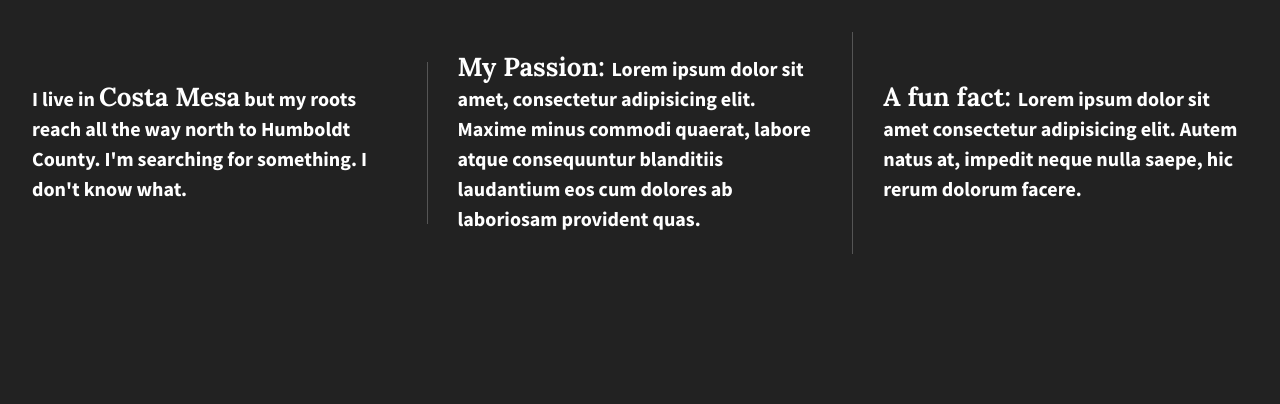
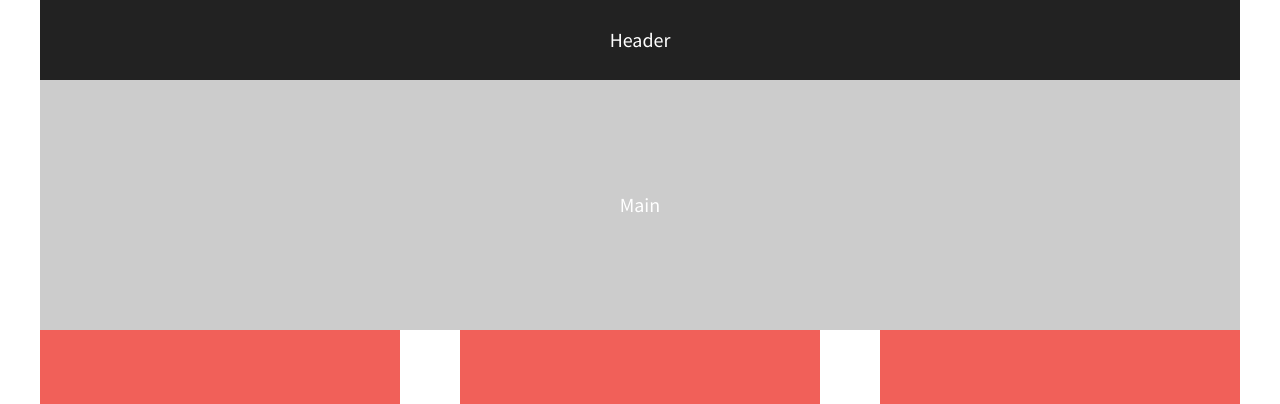
Before and after one commit to MattPahuta/sc-flexbox-sandbox, a plain HTML site: page index.html in a window 1280 px wide. Shown: the top 404 px of the page. Drawn offline with nearby package versions, Linux system fonts and the light colour scheme.

Commit message:
Flexbox testing

```diff
--- a/css/main.css
+++ b/css/main.css
@@ -95,51 +95,81 @@ textarea {
    Author's custom styles
    ========================================================================== */
 
-
 html {
-  background-color: #222;
+  background-color: #fff;
   height: 100%;
   width: 100%;
 }
 
 body {
   font-family: 'Source Sans Pro', sans-serif;
-  font-weight: 700;
-  padding: 2em;
+  padding: 0 2em;
+  font-size: 1.25em;
+  height: 100%;
   color: #fff;
-  height: 100%;
+}
+
+header,
+footer {
+  background-color: #222;
+  height: 80px;
+  width: 100%;
 
 }
 
-.wrapper {
-  /*add display:flex and set justify-content to space-between*/
+main {
+  background-color: #ccc;
+  height: 250px;
+  width: 100%;
+}
+
+header,
+footer,
+main {
+  /*set display to flex and vertically & horizontally align by setting justify-content and align-items to center*/
   display: flex;
-  flex-flow: row wrap;
-  justify-content: space-between;
+  justify-content: center;
   align-items: center;
 }
 
-.div-1, .div-2, .div-3 {
-  /*give the divs a width of 30%, add display:flex, set justify-content and align-items to center*/
-  display: flex;
-  /* width: 30%; */
+#div-1,
+#div-2,
+#div-3 {
+  /* display: flex;
   justify-content: center;
   align-items: center;
   color: #fff;
   line-height: 1.5em;
   font-size: 1.25em;
-  /* background-color: #222; */
-  height: auto;
+  height: auto; */
 }
 
-
 .wrapper span {
-    font-family: 'Lora', sans-serif;
-    font-size: 1.3em;
+  font-family: 'Lora', sans-serif;
+  font-size: 1.3em;
 }
 
+.flex-container {
+  /*set display to flex and vertically & horizontally align by setting justify-content and align-items to center, and set flex-flow to row wrap*/
+  display: flex;
+  justify-content: center;
+  align-items: center;
+  flex-flow: row wrap;
+  justify-content: space-between;
+}
 
-
+.flex-items {
+  /*set display to flex and vertically & horizontally align by setting justify-content and align-items to center*/
+  display: flex;
+  justify-content: center;
+  align-items: center;
+  color: #fff;
+  line-height: 1.5em;
+  font-size: 1.6em;
+  background-color: #f16059;
+  width: 30%;
+  height: 200px;
+}
 
 /* ==========================================================================
    Helper classes
@@ -221,22 +251,28 @@ body {
    Modify as content requires.
    ========================================================================== */
 
+@media all and (max-width: 768px) {
+    body {
+      padding: 1em;
+    }
+}
+
+@media (min-width: 1200px) {
+  #div-1,
+  #div-2{
+      /* set your flex value to 1 50% */
+  }
+
+  #div-3 {
+    /* set your flex value to 1 100% */
+  }
+}
+
 @media print,
        (-webkit-min-device-pixel-ratio: 1.25),
        (min-resolution: 1.25dppx),
        (min-resolution: 120dpi) {
     /* Style adjustments for high resolution devices */
-}
-
-@media all and (min-width: 1200px) {
-    .div-1, .div-2, .div-3 {
-      flex-basis: 30%;
-    }
-
-    .div-1, .div-2 {
-      border-right: 1px solid #555;
-      padding-right: 30px;
-    }
 }
 
 /* ==========================================================================
--- a/index.html
+++ b/index.html
@@ -1,9 +1,9 @@
 <!doctype html>
-<html class="no-js" lang="en">
+<html class="no-js" lang="">
     <head>
         <meta charset="utf-8">
         <meta http-equiv="x-ua-compatible" content="ie=edge">
-        <title>Make me into a grid!</title>
+        <title></title>
         <meta name="description" content="">
         <meta name="viewport" content="width=device-width, initial-scale=1">
 
@@ -13,24 +13,27 @@
         <link rel="stylesheet" href="css/normalize.css">
         <link rel="stylesheet" href="css/main.css">
         <script src="js/vendor/modernizr-2.8.3.min.js"></script>
-        <link href='http://fonts.googleapis.com/css?family=Lora:700' rel='stylesheet' type='text/css'>
-        <link href='http://fonts.googleapis.com/css?family=Source+Sans+Pro:400,700' rel='stylesheet' type='text/css'>
+        <link href="https://fonts.googleapis.com/css?family=Lora|Source+Sans+Pro:400,700" rel="stylesheet">
     </head>
     <body>
         <!--[if lt IE 8]>
             <p class="browserupgrade">You are using an <strong>outdated</strong> browser. Please <a href="http://browsehappy.com/">upgrade your browser</a> to improve your experience.</p>
         <![endif]-->
 
-        <section class="wrapper">
-            <div class="div-1">
-                <p>I live in <span>Costa Mesa</span> but my roots reach all the way north to Humboldt County. I'm searching for something. I don't know what.</p>
+        <!-- Add your site or application content here -->
+        <section class="flex-container">
+            <header>Header</header>
+            <main>Main</main>
+            <div id="div-1" class="flex-items">
+                Div 1
             </div>
-            <div class="div-2">
-                <p><span>My Passion: </span>Lorem ipsum dolor sit amet, consectetur adipisicing elit. Maxime minus commodi quaerat, labore atque consequuntur blanditiis laudantium eos cum dolores ab laboriosam provident quas.</p>
+            <div id="div-2" class="flex-items">
+                Div 2
             </div>
-            <div class="div-3">
-                <p><span>A fun fact: </span>Lorem ipsum dolor sit amet consectetur adipisicing elit. Autem natus at, impedit neque nulla saepe, hic rerum dolorum facere.</p>
+            <div id="div-3" class="flex-items">
+                Div 3
             </div>
+            <footer>Footer</footer>
         </section>
 
         <script src="https://ajax.googleapis.com/ajax/libs/jquery/1.11.3/jquery.min.js"></script>
```
